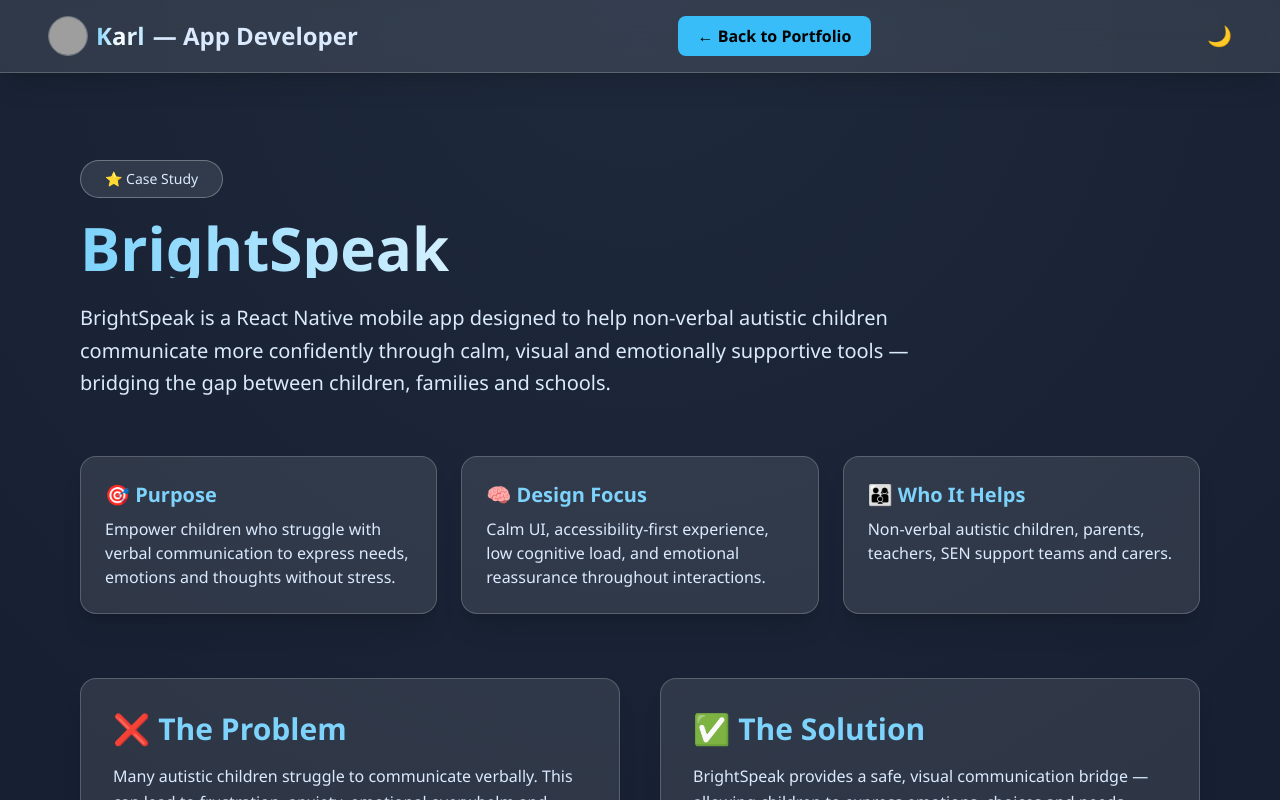
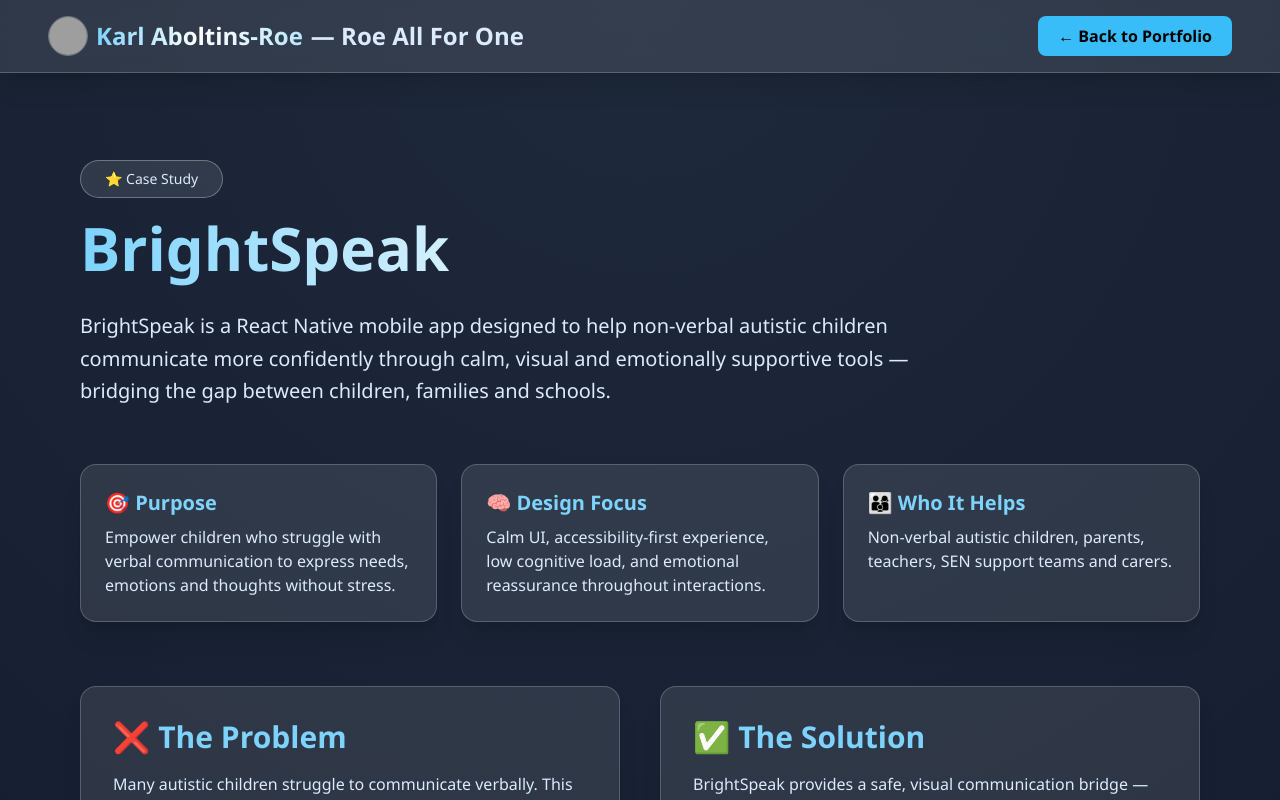
Before and after one commit to K-Roe/RoeAllForOneReact, a React (Vite) app: page /case-study/brightspeak in a window 1280 px wide. Shown: the top 800 px of the page. Built offline with nearby package versions, Linux system fonts and the light colour scheme; grey boxes are pictures that could not be loaded.

Commit message:
big update

```diff
--- a/src/components/Contact.jsx
+++ b/src/components/Contact.jsx
@@ -15,7 +15,7 @@
         </span>
 
         {/* Title */}
-        <h2 className="text-4xl lg:text-6xl font-extrabold mb-6 bg-gradient-to-r from-sky-300 via-white to-sky-200 bg-clip-text text-transparent animate-fade">
+      <h2 className="text-4xl lg:text-6xl font-extrabold mb-6 pb-2 bg-gradient-to-r from-sky-300 via-white to-sky-200 bg-clip-text text-transparent animate-fade">
         Let’s Work Together
       </h2>
 
@@ -39,7 +39,7 @@
 
             {/* Email */}
             <a
-              href="mailto:YOUR_EMAIL_HERE"
+              href="mailto:Karlroe919286@msn.com"
               className="px-7 py-3 rounded-lg font-semibold bg-sky-400 text-black hover:bg-sky-500 transition shadow-xl shadow-sky-400/30"
             >
               📧 Email Me
@@ -47,7 +47,9 @@
 
             {/* LinkedIn placeholder */}
            <a
-              href="#"
+            href="https://www.linkedin.com/in/karl-aboltins-roe-249b0417b"
+            target="_blank"
+            rel="noopener noreferrer"
             className="px-7 py-3 rounded-lg font-semibold border border-white/50 hover:bg-white/10 transition shadow-lg shadow-white/10"
           >
             🔗 LinkedIn
@@ -55,7 +57,9 @@
 
             {/* GitHub placeholder */}
             <a
-              href="#"
+            href="https://github.com/K-Roe"
+            target="_blank"
+            rel="noopener noreferrer"
               className="px-7 py-3 rounded-lg font-semibold border border-white/50 hover:bg-white/10 transition shadow-lg shadow-white/10"
             >
               🧑‍💻 GitHub
--- a/src/components/Hero.jsx
+++ b/src/components/Hero.jsx
@@ -20,7 +20,7 @@
             🌈 Autism & SEN Focused App Developer
           </span>
 
-          <h1 className="text-4xl lg:text-6xl font-extrabold leading-snug mb-8 bg-gradient-to-r from-sky-300 via-white to-sky-200 bg-clip-text text-transparent">
+          <h1 className="text-4xl lg:text-6xl font-extrabold leading-[1.15] mb-8 pb-1 bg-gradient-to-r from-sky-300 via-white to-sky-200 bg-clip-text text-transparent">
             Building Mobile Apps
             That Support, Empower
             & Give A Voice 💙
--- a/src/components/Navbar.jsx
+++ b/src/components/Navbar.jsx
@@ -5,18 +5,9 @@
   const [open, setOpen] = useState(false);
   const [dropdown, setDropdown] = useState(false);
   const [active, setActive] = useState("");
-  const [dark, setDark] = useState(true);
 
   const location = useLocation();
 
-  // Dark mode toggle
-  useEffect(() => {
-    if (dark) {
-      document.documentElement.classList.add("dark");
-    } else {
-      document.documentElement.classList.remove("dark");
-    }
-  }, [dark]);
 
   // Scroll active highlight
   useEffect(() => {
@@ -56,11 +47,11 @@
 
           <span className="bg-gradient-to-r from-sky-300 via-white to-sky-200
           bg-clip-text text-transparent">
-            Karl
+            Karl Aboltins-Roe
           </span>
 
           <span className="text-blue-100 dark:text-blue-200">
-            — App Developer
+            — Roe All For One
           </span>
         </Link>
 
@@ -130,14 +121,6 @@
           </Link>
         )}
 
-        {/* DARK MODE TOGGLE */}
-        <button
-          onClick={() => setDark(!dark)}
-          className="hidden md:block text-xl ml-4"
-        >
-          {dark ? "🌙" : "☀️"}
-        </button>
-
         {/* MOBILE MENU BUTTON */}
         <button
           onClick={() => setOpen(!open)}
@@ -167,13 +150,6 @@
           >
             BrightSpeak Case Study
           </Link>
-
-          <button
-            onClick={() => setDark(!dark)}
-            className="mt-3 text-lg"
-          >
-            {dark ? "🌙 Dark Mode On" : "☀️ Light Mode"}
-          </button>
         </div>
       )}
     </header>
--- a/src/components/Projects.jsx
+++ b/src/components/Projects.jsx
@@ -27,9 +27,9 @@
             ⭐ My Work
           </span>
 
-          <h2 className="text-4xl lg:text-6xl font-extrabold mb-6 bg-gradient-to-r from-sky-300 via-white to-sky-200 bg-clip-text text-transparent">
-            Featured Projects
-          </h2>
+        <h2 className="text-4xl lg:text-6xl font-extrabold mb-6 pb-2 bg-gradient-to-r from-sky-300 via-white to-sky-200 bg-clip-text text-transparent">
+          Featured Projects
+        </h2>
 
           <p className="text-blue-100 text-lg lg:text-xl max-w-3xl mx-auto leading-relaxed">
             Apps crafted with care, accessibility and real-world impact.
--- a/src/pages/CaseStudyBrightSpeak.jsx
+++ b/src/pages/CaseStudyBrightSpeak.jsx
@@ -13,7 +13,7 @@
           ⭐ Case Study
         </span>
 
-        <h1 className="text-5xl lg:text-6xl font-extrabold mb-6 bg-gradient-to-r from-sky-300 via-white to-sky-200 bg-clip-text text-transparent">
+        <h1 className="text-5xl lg:text-6xl font-extrabold mb-6 pb-2 bg-gradient-to-r from-sky-300 via-white to-sky-200 bg-clip-text text-transparent">
           BrightSpeak
         </h1>
 
```
Lines whose indentation alone changed are shown as unchanged.
